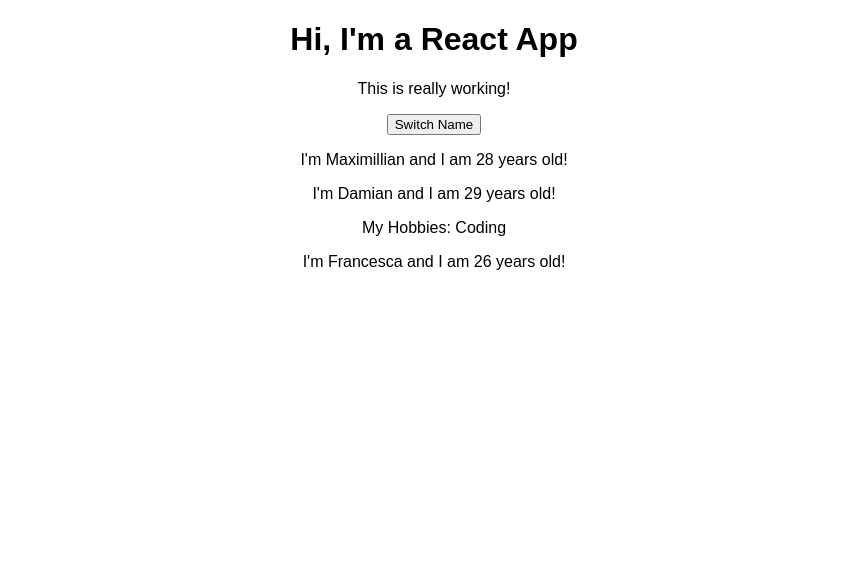
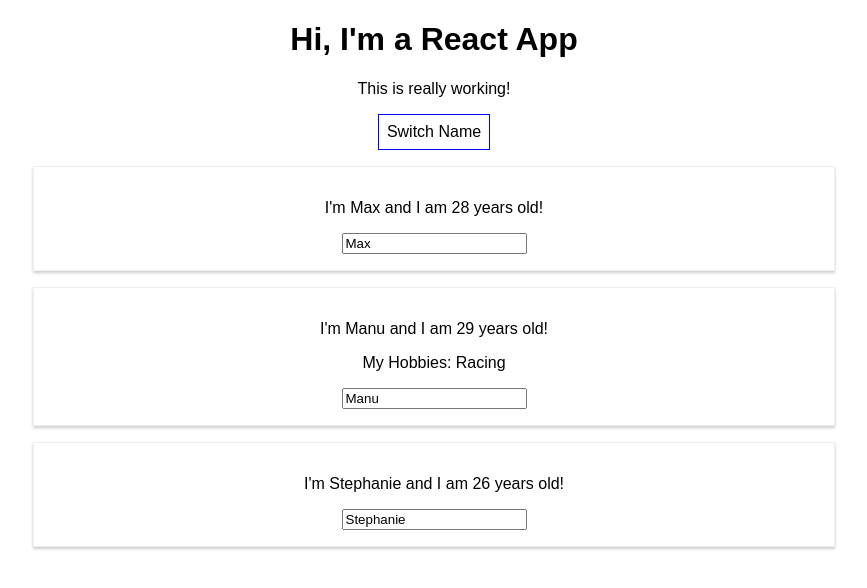
Before and after one commit to damiandevega/reactjs, a React (Create React App) app: page / in a window 1280 px wide. Both pictures are taken after a click on the button "Switch Name". Shown: the top 588 px of the page, without its empty margins (206-1073 px from the left). Built offline with nearby package versions, Linux system fonts and the light colour scheme.

Commit message:
adding conditional rendering

```diff
--- a/src/App.js
+++ b/src/App.js
@@ -5,33 +5,73 @@
 class App extends Component {
   state = {
     persons: [
-      { name: 'Damian', age: 29 },
       { name: 'Max', age: 28 },
+      { name: 'Manu', age: 29 },
       { name: 'Stephanie', age: 26 }
-    ]
+    ],
+    otherState: 'some other value',
+    showPersons: false
   }
 
-  switchNameHandler = () => {
-    this.setState({
+  switchNameHandler = (newName) => {
+    // console.log('Was clicked!');
+    // DON'T DO THIS: this.state.persons[0].name = 'Maximilian';
+    this.setState( {
       persons: [
-        { name: 'Maximillian', age: 28 },
-        { name: 'Damian', age: 29},
-        { name: 'Francesca', age: 26 }
+        { name: newName, age: 28 },
+        { name: 'Manu', age: 29 },
+        { name: 'Stephanie', age: 27 }
       ]
-    })
+    } )
   }
 
-  render() {
+  nameChangedHandler = (event) => {
+    this.setState( {
+      persons: [
+        { name: 'Max', age: 28 },
+        { name: event.target.value, age: 29 },
+        { name: 'Stephanie', age: 26 }
+      ]
+    } )
+  }
+
+  togglePersonsHandler = () => {
+    const doesShow = this.state.showPersons;
+    this.setState({ showPersons: !doesShow });
+  }
+
+  render () {
+    const style = {
+      backgroundColor: 'white',
+      font: 'inherit',
+      border: '1px solid blue',
+      padding: '8px',
+      cursor: 'pointer'
+    };
+
     return (
       <div className="App">
         <h1>Hi, I'm a React App</h1>
         <p>This is really working!</p>
-        <button onClick={this.switchNameHandler}>Switch Name</button>
-        <Person name={this.state.persons[0].name} age={this.state.persons[0].age} />
-        <Person name={this.state.persons[1].name} age={this.state.persons[1].age}>My Hobbies: Coding</Person>
-        <Person name={this.state.persons[2].name} age={this.state.persons[2].age} />
+        <button style={style} onClick={this.togglePersonsHandler}>Switch Name</button>
+        {this.state.showPersons && (
+          <div>
+            <Person
+              name={this.state.persons[0].name}
+              age={this.state.persons[0].age} />
+            <Person
+              name={this.state.persons[1].name}
+              age={this.state.persons[1].age}
+              click={this.switchNameHandler.bind(this, 'Max!')}
+              changed={this.nameChangedHandler} >My Hobbies: Racing</Person>
+            <Person
+              name={this.state.persons[2].name}
+              age={this.state.persons[2].age} />
+          </div>
+        )}
       </div>
     );
+    // return React.createElement('div', {className: 'App'}, React.createElement('h1', null, 'Does this work now?'));
   }
 }
 
--- /dev/null
+++ b/src/Person/Person.css
@@ -0,0 +1,8 @@
+.Person {
+  width: 60%;
+  margin: 16px auto;
+  border: 1px solid #eee;
+  box-shadow: 0 2px 3px #ccc;
+  padding: 16px;
+  text-align: center;
+}
--- a/src/Person/Person.js
+++ b/src/Person/Person.js
@@ -1,10 +1,13 @@
 import React from 'react';
+
+import './Person.css';
 
 const person = (props) => {
   return (
-    <div>
-      <p>I'm {props.name} and I am {props.age} years old!</p>
+    <div className="Person">
+      <p onClick={props.click}>I'm {props.name} and I am {props.age} years old!</p>
       <p>{props.children}</p>
+      <input type="text" onChange={props.changed} value={props.name} />
     </div>
   );
 };
```
